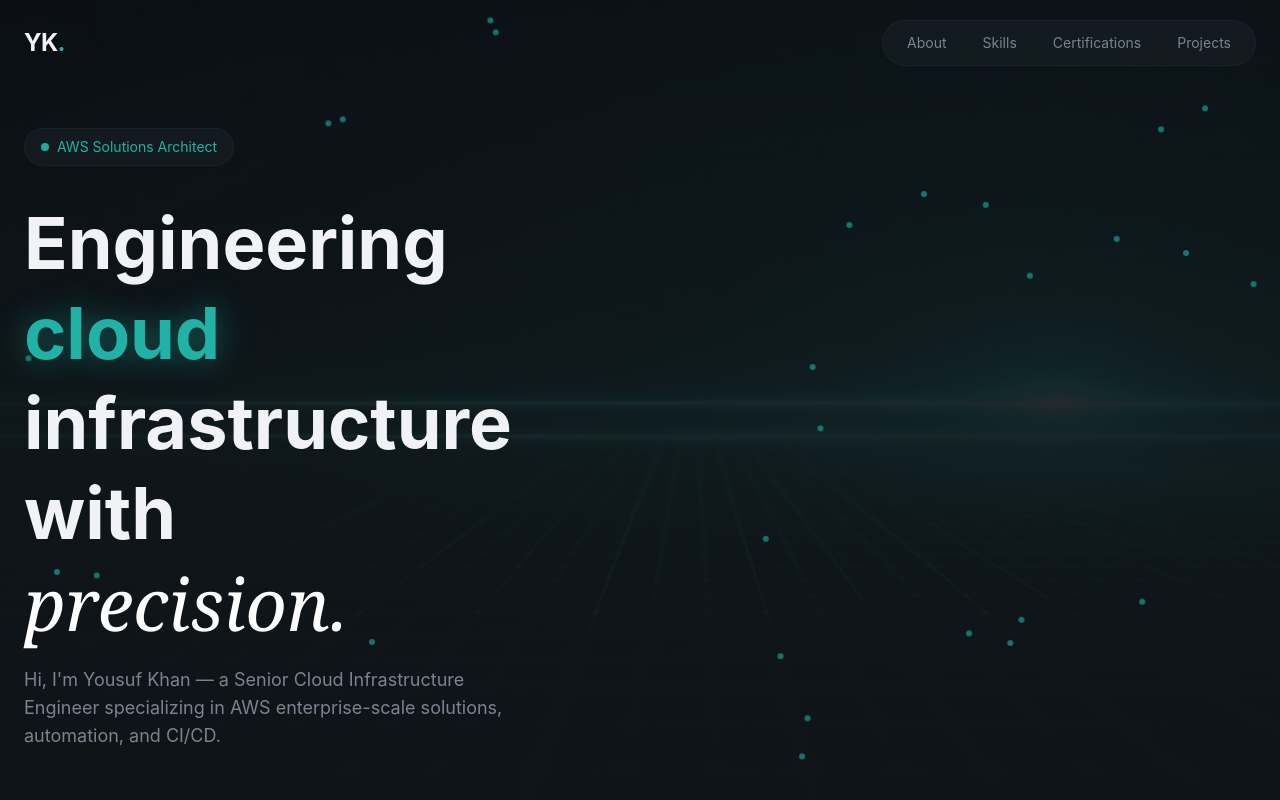
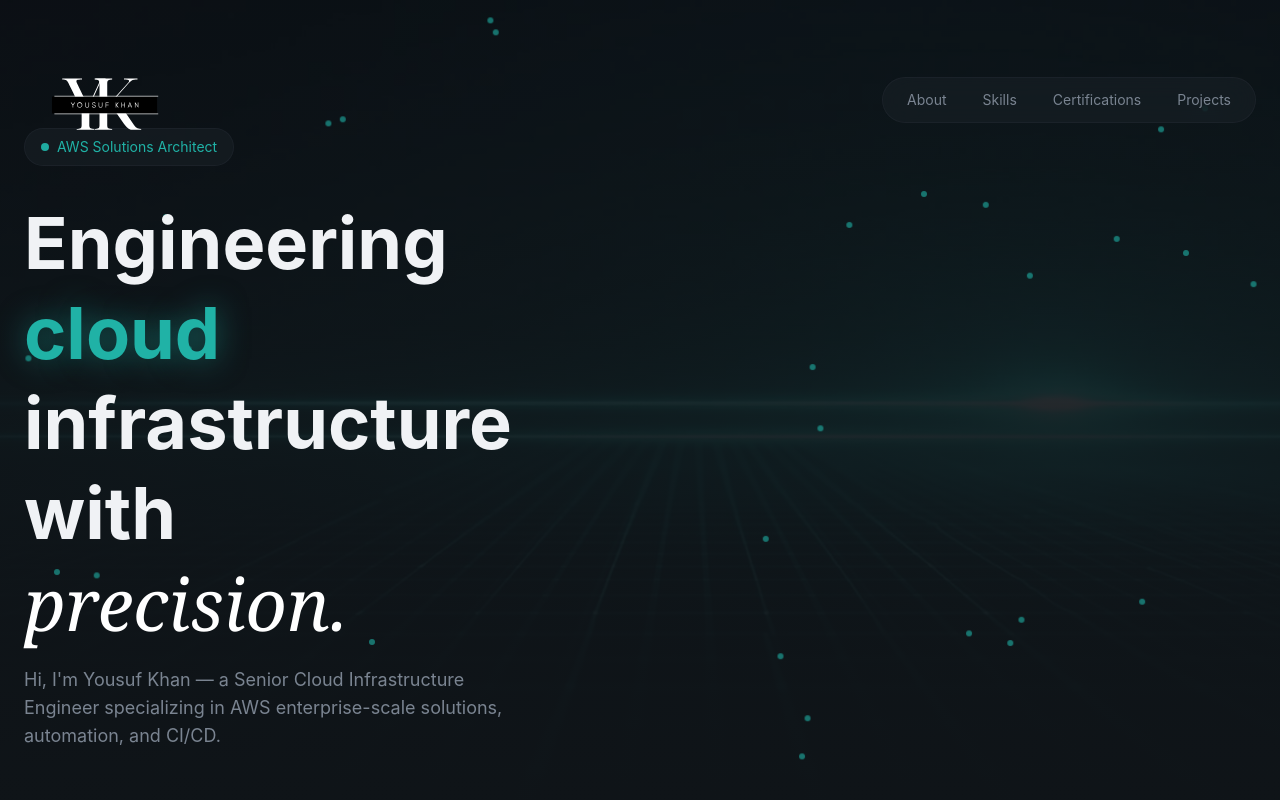
Before and after one commit to ykhan-sys/yk-portfolio, a React (Vite) app: page / in a window 1280 px wide. Shown: the top 800 px of the page. Built offline with nearby package versions, Linux system fonts and the light colour scheme.

Commit message:
feat: replace text-based branding with image logo in navbar

```diff
--- a/index.html
+++ b/index.html
@@ -2,9 +2,9 @@
 <html lang="en">
   <head>
     <meta charset="UTF-8" />
-    <link rel="icon" type="image/svg+xml" href="/vite.svg" />
+    <link rel="icon" type="image/svg+xml" href="/favicon.svg" />
     <meta name="viewport" content="width=device-width, initial-scale=1.0" />
-    <title>portfolio</title>
+    <title>Yousuf Khan - Portfolio</title>
   </head>
   <body>
     <div id="root"></div>
--- a/src/layout/Navbar.jsx
+++ b/src/layout/Navbar.jsx
@@ -17,9 +17,9 @@ export const Navbar = () => {
       <nav className="container mx-auto px-6 flex items-center justify-between">
         <a
           href="#"
-          className="text-2xl font-bold tracking-tight hover:text-primary"
+          className="flex items-center hover:opacity-80 transition-opacity"
         >
-          YK<span className="text-primary">.</span>
+          <img src="/logo.svg" alt="Yousuf Khan Logo" className="h-40 w-auto invert" />
         </a>
 
         <div className="hidden md:flex items-center gap-1">
```
Also changed, not shown: public/favicon.svg (added), public/logo.svg (added).
